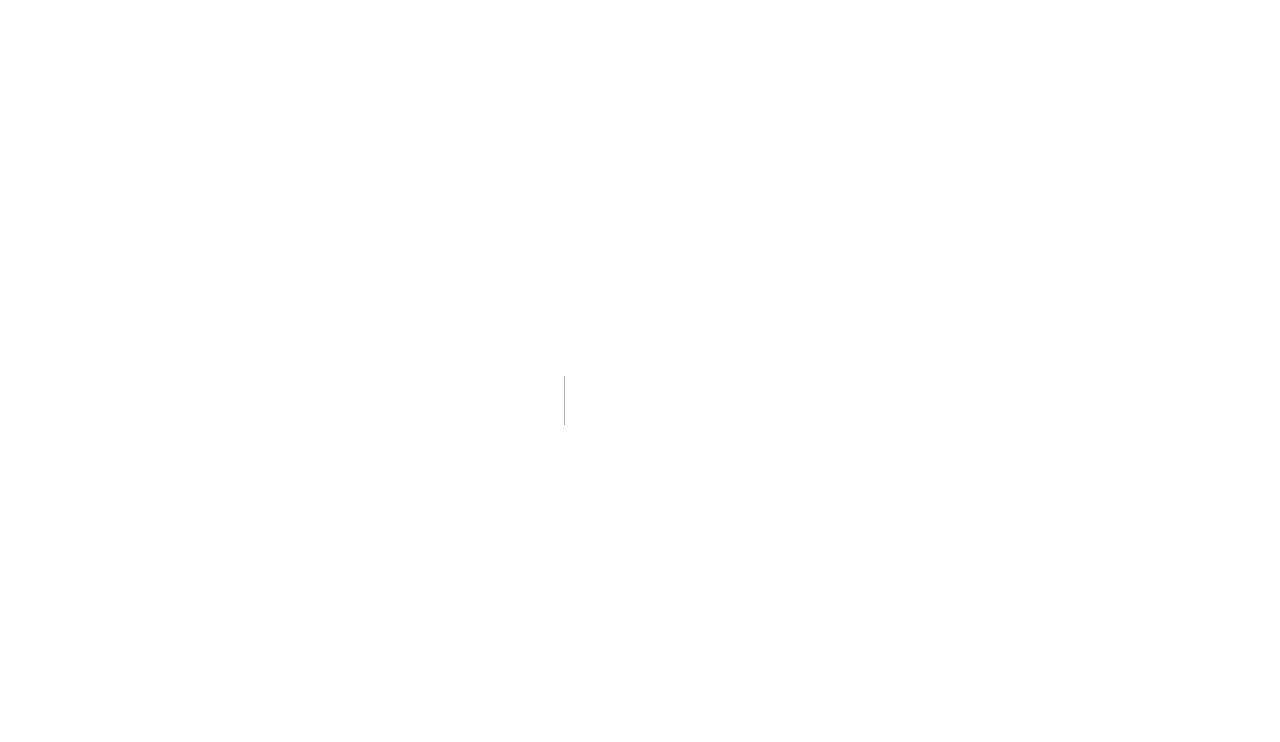
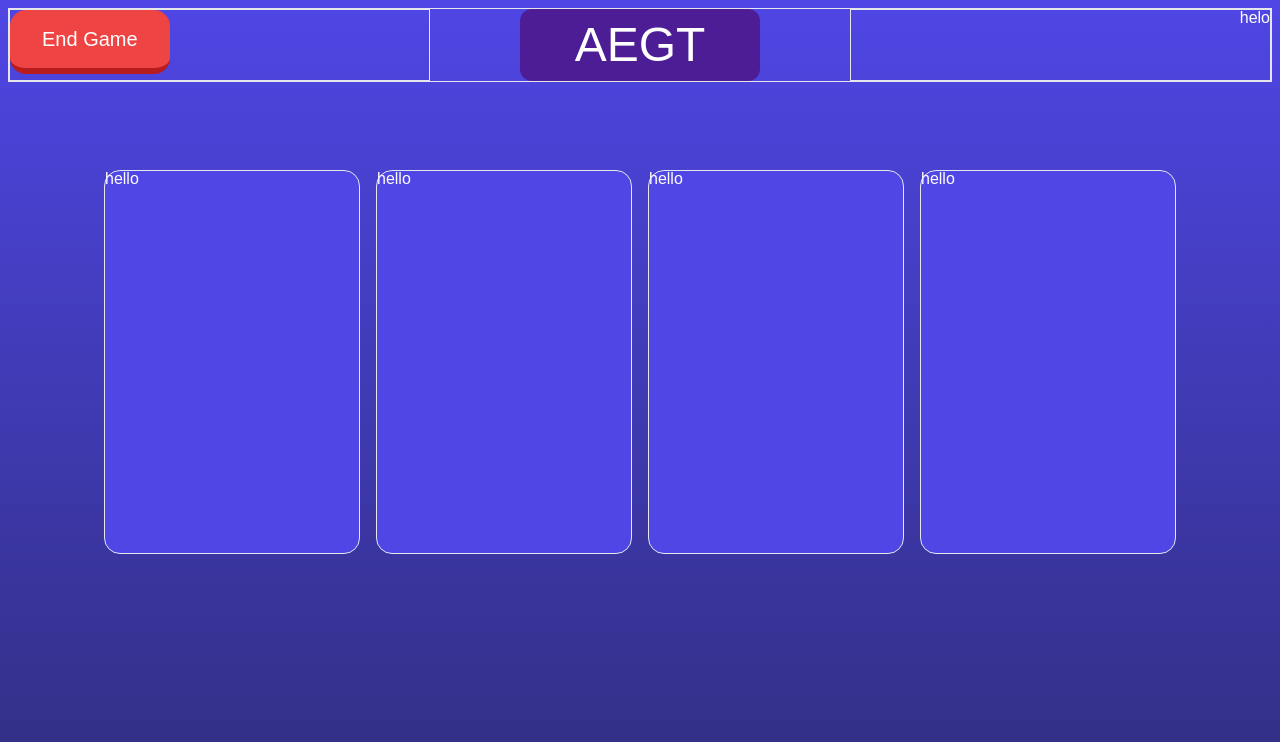
Before and after one commit to Junshen18/fwdd-assignment, a Next.js app: page /lobby/start in a window 1280 px wide. Before the commit this address had no page. Shown: the top 742 px of the page. Built offline with nearby package versions, Linux system fonts and the light colour scheme; a web font is replaced by a local one.

Commit message:
start page and qr scanner page

```diff
--- /dev/null
+++ b/src/app/error/page.tsx
@@ -0,0 +1,3 @@
+export default function ErrorPage() {
+  return <p>Sorry, something went wrong</p>;
+}
--- a/src/app/lobby/page.tsx
+++ b/src/app/lobby/page.tsx
@@ -1,17 +1,22 @@
 "use client";
 import CustomButton from "@/components/customButton";
 import Header from "@/components/header";
+import { useRouter } from "next/navigation";
 
 export default function LobbyPage() {
+  const router = useRouter();
+  const handleStart = () => {
+    // Add your logic to join the room using the entered code
+    router.push("/lobby/start");
+  };
   return (
     <>
       <div className="w-screen h-screen bg-gradient-to-t from-indigo-900 to-indigo-600">
         <Header />
-        {/* <div className="w-screen h-screen pattern-hive-indigo-200/50 pattern-hive-scale-[2] absolute -z-1"></div> */}
 
         <div className="w-screen h-screen flex flex-col z-10 gap-20">
           <div className="justify-center flex  m-2">
-            <div className="rounded-xl w-60 py-3  bg-violet-900 text-5xl flex justify-center">
+            <div className="rounded-xl w-60 py-3 bg-violet-900 text-5xl flex justify-center bg-red">
               AEGT
             </div>
           </div>
@@ -36,9 +41,7 @@ export default function LobbyPage() {
               text="Start Game"
               bgColor="#f59e0b"
               borderColor="#d97706"
-              onClick={() => {
-                console.log("Start Game");
-              }}
+              onClick={() => handleStart()}
             />
           </div>
         </div>
--- /dev/null
+++ b/src/app/lobby/start/page.tsx
@@ -0,0 +1,47 @@
+"use client";
+import CustomButton from "@/components/customButton";
+
+export default function Start() {
+  return (
+    <>
+      <div className="left-0 w-screen h-screen bg-gradient-to-t from-indigo-900 to-indigo-600">
+        <div className="w-screen h-screen flex flex-col z-10 gap-20">
+          <div className="flex flex-row justify-between m-2 border ">
+            <div className="w-1/3 border ">
+              <button
+                className={`bg-red-500 border-red-700 cursor-pointer transition-all text-white h-16 px-8 py-2 rounded-2xl
+        border-b-[6px] hover:brightness-110 hover:-translate-y-[1px] hover:border-b-[6px] text-xl w-auto
+        active:border-b-[2px] active:brightness-90 active:translate-y-[2px]`}
+              >
+                End Game
+              </button>
+            </div>
+            <div className="w-1/3 justify-center flex">
+              <div className="rounded-xl w-60 py-3 bg-violet-900 text-5xl flex justify-center">
+                AEGT
+              </div>
+            </div>
+            <div className="w-1/3 border flex justify-end">helo</div>
+          </div>
+
+          <div className="flex flex-row items-center justify-center gap-4 ">
+            <div className="w-64 h-96 border bg-indigo-600 z-10 rounded-2xl">
+              hello
+            </div>
+            <div className="w-64 h-96 border bg-indigo-600 z-10 rounded-2xl">
+              hello
+            </div>
+            <div className="w-64 h-96 border bg-indigo-600 z-10 rounded-2xl">
+              hello
+            </div>
+            <div className="w-64 h-96 border bg-indigo-600 z-10 rounded-2xl">
+              hello
+            </div>
+          </div>
+
+          <div className="z-10 justify-center items-end flex " />
+        </div>
+      </div>
+    </>
+  );
+}
--- a/src/components/qrCode.tsx
+++ b/src/components/qrCode.tsx
@@ -9,6 +9,7 @@ export default function QrScanner() {
     <>
       <div className="flex flex-col gap-6">
         <QrReader
+          className="border-4 border-dashed p-3"
           scanDelay={600}
           constraints={{ aspectRatio: 1, facingMode: { ideal: "environment" } }}
           onResult={(result: any, error: any) => {
```
